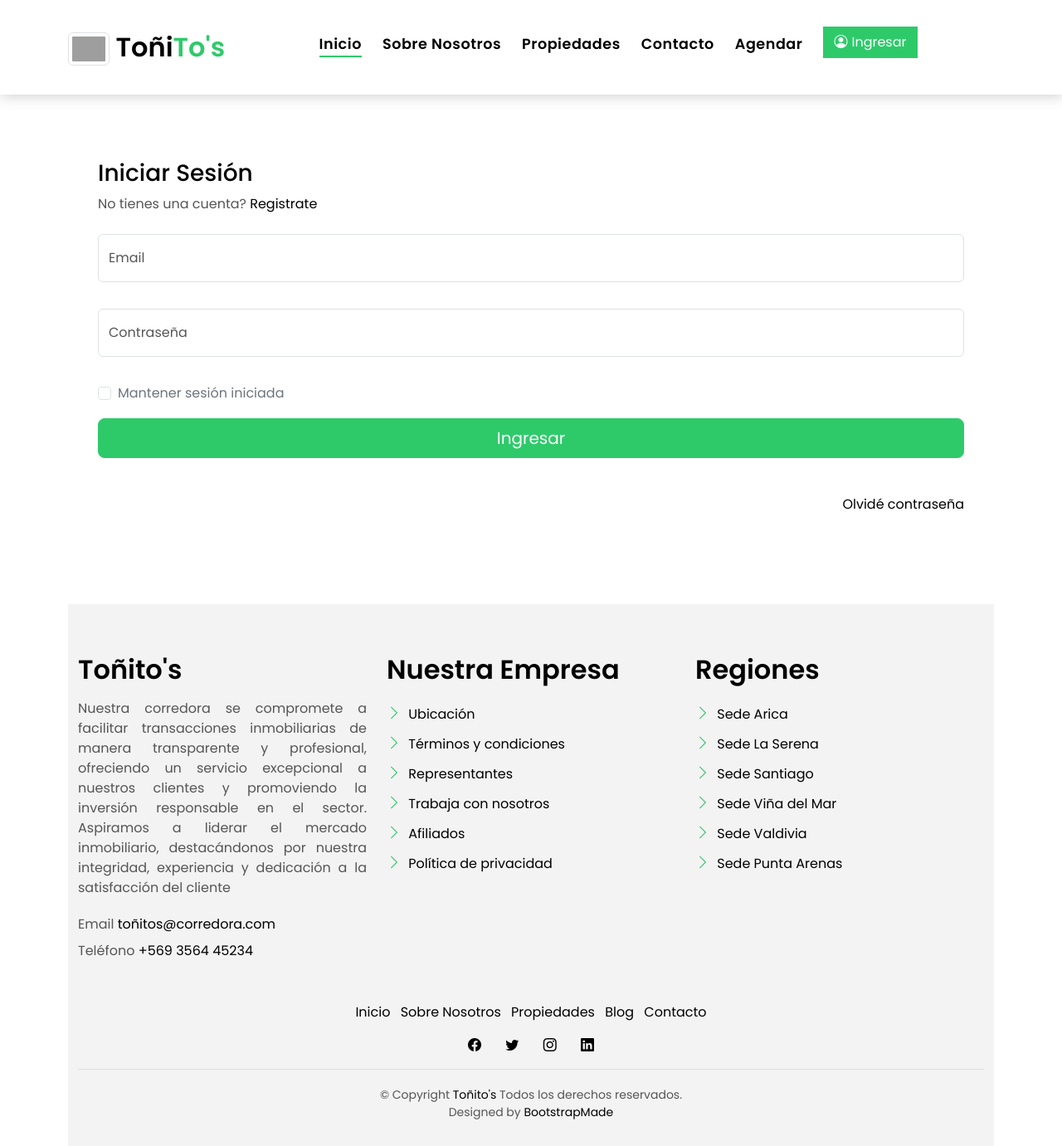
After one commit to anpachecos/Corredora-con-Django, a Django app: template propiedades/templates/ingresar.html in a window 1280 px wide. The commit adds this page. Shown: the whole page at 83% size. Run offline with Django 5.2, Linux system fonts and the light colour scheme; the template is opened without the code that fills it, so the values that code supplies are empty; some libraries are stand-ins or nearby versions; grey boxes are pictures that could not be loaded.

Commit message:
arreglas navbar

```diff
--- a/djangocorredora/urls.py
+++ b/djangocorredora/urls.py
@@ -23,4 +23,7 @@ urlpatterns = [
     path('', views.home, name='home'),
     path('sobre_nosotros/', views.sobre_nosotros, name='sobre_nosotros'),
     path('contacto/', views.contacto, name='contacto'),
+    path('registrarse/', views.registrarse, name='registrarse'),
+    path('signout/', views.signout, name='logout'),
+
 ]
--- a/propiedades/templates/base.html
+++ b/propiedades/templates/base.html
@@ -85,12 +85,32 @@
               <a class="nav-link" href="agendar.html">Agendar </a>
             </li>
 
+
+            {% if user.is_authenticated %}
+
             <li class="nav-item">
-              <a href="ingresar.html" class="btn btn-b-n">
+              <a class="nav-link" href=#> Antonia!</a>
+
+            </li>
+
+            <li class="nav-item">
+              <a href="{% url 'logout' %}" class="btn btn-b-n">
+                <i class="bi bi-person-circle" style="margin-right: 5px;"></i
+                >Cerrar Sesión
+              </a>
+            </li>
+
+
+            {% else %}
+
+            <li class="nav-item">
+              <a href="{% url 'registrarse' %}" class="btn btn-b-n">
                 <i class="bi bi-person-circle" style="margin-right: 5px;"></i
                 >Ingresar
               </a>
             </li>
+            {% endif %}
+
 
 
           </ul>
--- /dev/null
+++ b/propiedades/templates/ingresar.html
@@ -0,0 +1,90 @@
+{% extends 'base.html' %}
+
+
+
+{% block content %}
+<br>
+<br>
+<br>
+<br>
+<br>
+<br>
+
+
+<div class="container">
+    <div class="row justify-content-center">
+              <div class="card-body p-3 p-md-4 p-xl-5">
+                <div class="row">
+                  <div class="col-12">
+                    <div class="mb-4">
+                      <h3>Iniciar Sesión</h3>
+                      <p>No tienes una cuenta? <a href="{% url 'registrarse' %}">Registrate</a></p>
+                    </div>
+                  </div>
+                </div>
+                <form id="form" action="#!">
+                  <div class="row gy-3 overflow-hidden">
+                      <div class="col-12">
+                          <div class="form-floating mb-3">
+                              <input
+                                  type="email"
+                                  class="form-control"
+                                  name="email"
+                                  id="email"
+                                  placeholder="name@example.com"
+                                  required
+                              />
+                              <label for="email" class="form-label">Email</label>
+                          </div>
+                      </div>
+                      <div class="col-12">
+                          <div class="form-floating mb-3">
+                              <input
+                                  type="password"
+                                  class="form-control"
+                                  name="password"
+                                  id="password"
+                                  value=""
+                                  placeholder="Password"
+                              />
+                              <label for="password" class="form-label">Contraseña</label>
+                          </div>
+                      </div>
+                      <div class="col-12">
+                          <div class="form-check">
+                              <input
+                                  class="form-check-input"
+                                  type="checkbox"
+                                  value=""
+                                  name="remember_me"
+                                  id="remember_me"
+                              />
+                              <label class="form-check-label text-secondary" for="remember_me">
+                                  Mantener sesión iniciada
+                              </label>
+                          </div>
+                      </div>
+                      <div class="col-12">
+                          <div class="d-grid">
+                              <button class="btn btn-primary btn-lg" type="submit"><label for="submitlogin"></label>Ingresar</button>
+                          </div>
+                      </div>
+                      <p class="warnings" id="warnings"></p>
+                  </div>
+              </form>
+
+
+                <div class="row">
+                  <div class="col-12">
+                    <div
+                      class="d-flex gap-2 gap-md-4 flex-column flex-md-row justify-content-md-end mt-4"
+                    >
+                      <a href="#!">Olvidé contraseña</a>
+                    </div>
+            </div>
+          </div>
+        </div>
+      </div>
+    </section>
+
+{% endblock %}
```
Also changed, not shown: propiedades/templates/registrarse.html (added, +24 -0 lines), propiedades/views.py (+38 -1 lines), db.sqlite3.
